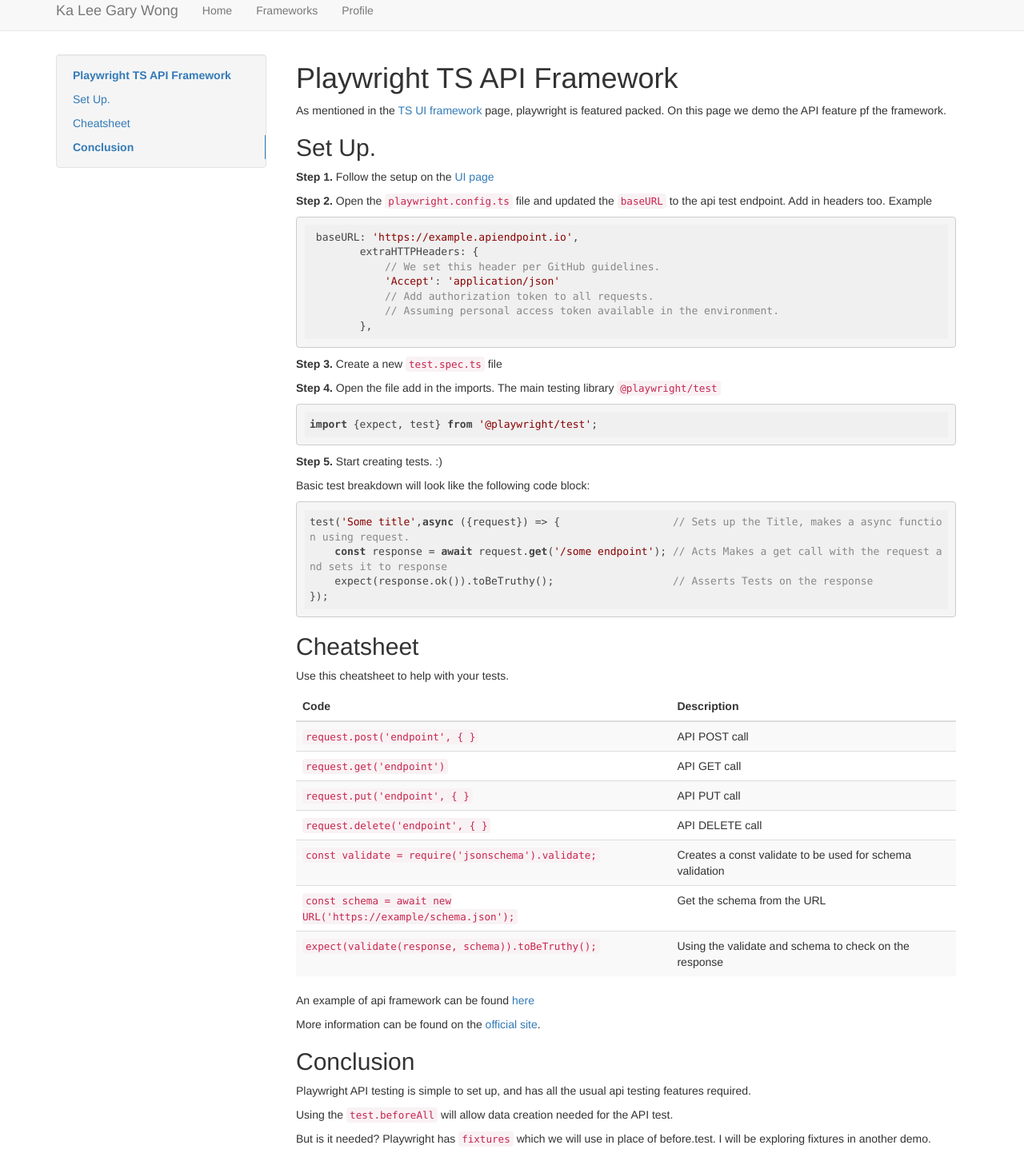
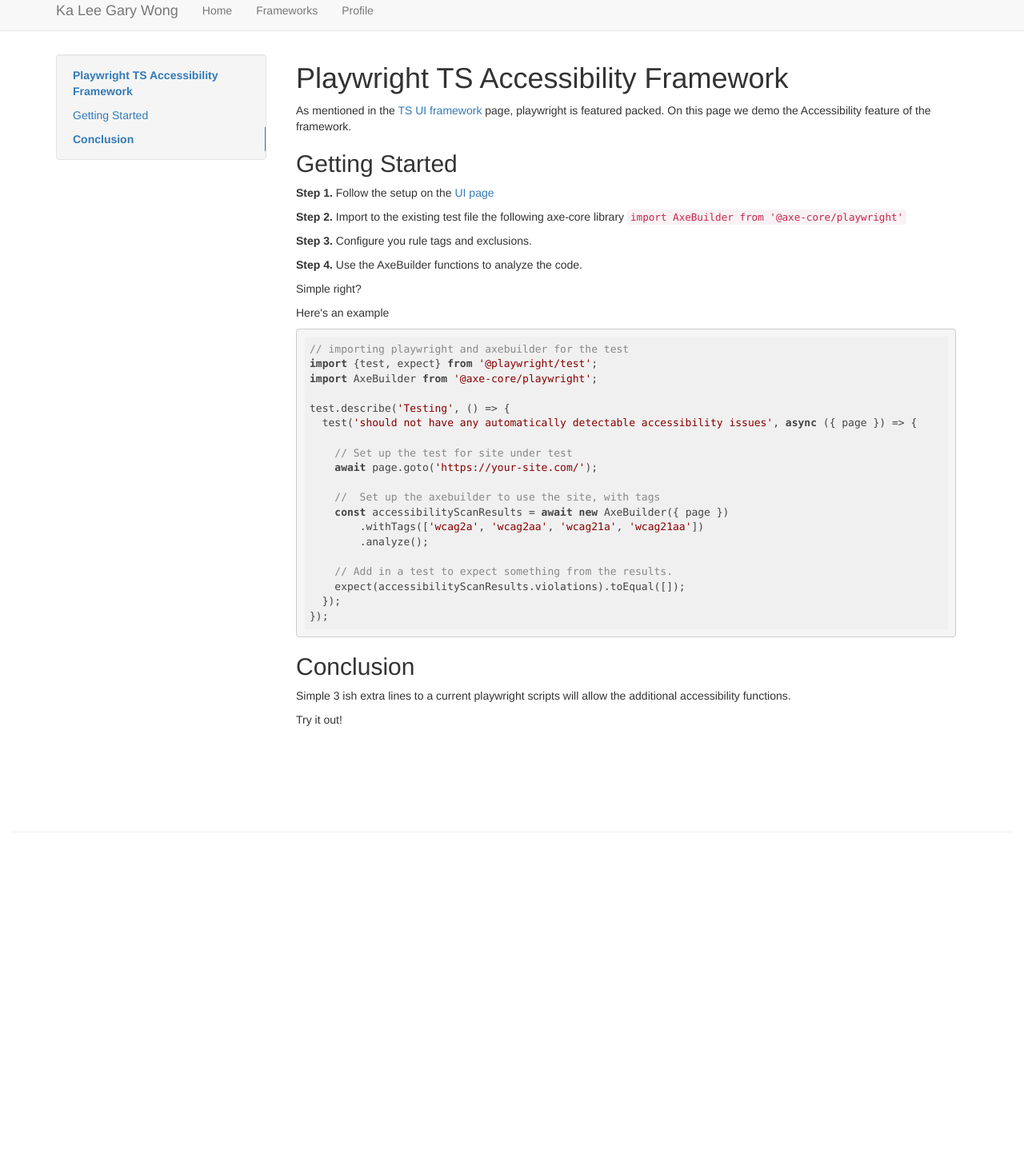
Before and after one commit to mrgklwong/mrgklwong.github.io, a plain HTML site: page playwright-ts-accessibility/index.html in a window 1280 px wide. Shown: the part 12-1449 px from the top of the page at 80% size. After the commit the page ends 1073 px from the top, so only its background shows below. Drawn offline with Linux system fonts and the light colour scheme.

Commit message:
Deployed ee082ad with MkDocs version: 1.4.2

```diff
--- a/playwright-ts-api/index.html
+++ b/playwright-ts-accessibility/index.html
@@ -6,10 +6,10 @@
         <meta name="viewport" content="width=device-width, initial-scale=1.0">
 
 
-        <link rel="canonical" href="https://mrgklwong.github.io/playwright-ts-api/">
+        <link rel="canonical" href="https://mrgklwong.github.io/playwright-ts-accessibility/">
         <link rel="shortcut icon" href="../img/favicon.ico">
 
-        <title>Playwright TS API Framework - Ka Lee Gary Wong</title>
+        <title>Playwright TS Accessibility Framework - Ka Lee Gary Wong</title>
 
         <link href="../css/bootstrap.min.css" rel="stylesheet">
         <link href="../css/font-awesome.min.css" rel="stylesheet">
@@ -111,11 +111,9 @@
 <div class="bs-sidebar hidden-print affix well" role="complementary">
     <ul class="nav bs-sidenav">
 
-        <li class="main active"><a href="#playwright-ts-api-framework">Playwright TS API Framework</a></li>
+        <li class="main active"><a href="#playwright-ts-accessibility-framework">Playwright TS Accessibility Framework</a></li>
 
-            <li><a href="#set-up">Set Up.</a></li>
-
-            <li><a href="#cheatsheet">Cheatsheet</a></li>
+            <li><a href="#getting-started">Getting Started</a></li>
 
             <li><a href="#conclusion">Conclusion</a></li>
 
@@ -126,78 +124,38 @@
 </div>
             <div class="col-md-9" role="main">
 
-<h1 id="playwright-ts-api-framework">Playwright TS API Framework</h1>
-<p>As mentioned in the <a href="../playwright-ts/">TS UI framework</a> page, playwright is featured packed. On this page we demo the API feature pf the framework.</p>
-<h2 id="set-up">Set Up.</h2>
+<h1 id="playwright-ts-accessibility-framework">Playwright TS Accessibility Framework</h1>
+<p>As mentioned in the <a href="../playwright-ts/">TS UI framework</a> page, playwright is featured packed. On this page we demo the Accessibility feature of the framework.</p>
+<h2 id="getting-started">Getting Started</h2>
 <p><strong>Step 1.</strong> Follow the setup on the <a href="../playwright-ts/">UI page</a></p>
-<p><strong>Step 2.</strong> Open the <code>playwright.config.ts</code> file and updated the <code>baseURL</code> to the api test endpoint. Add in headers too.
-Example</p>
-<pre><code> baseURL: 'https://example.apiendpoint.io',
-        extraHTTPHeaders: {
-            // We set this header per GitHub guidelines.
-            'Accept': 'application/json'
-            // Add authorization token to all requests.
-            // Assuming personal access token available in the environment.
-        },
-</code></pre>
-<p><strong>Step 3.</strong> Create a new <code>test.spec.ts</code> file</p>
-<p><strong>Step 4.</strong> Open the file add in the imports. The main testing library <code>@playwright/test</code> </p>
-<pre><code>import {expect, test} from '@playwright/test';
-</code></pre>
-<p><strong>Step 5.</strong> Start creating tests.  :)</p>
-<p>Basic test breakdown will look like the following code block:</p>
-<pre><code>test('Some title',async ({request}) =&gt; {                  // Sets up the Title, makes a async function using request.
-    const response = await request.get('/some endpoint'); // Acts Makes a get call with the request and sets it to response
-    expect(response.ok()).toBeTruthy();                   // Asserts Tests on the response
+<p><strong>Step 2.</strong> Import to the existing test file the following axe-core library <code>import AxeBuilder from '@axe-core/playwright'</code></p>
+<p><strong>Step 3.</strong> Configure you rule tags and exclusions.</p>
+<p><strong>Step 4.</strong> Use the AxeBuilder functions to analyze the code.</p>
+<p>Simple right?</p>
+<p>Here's an example </p>
+<pre><code>// importing playwright and axebuilder for the test
+import {test, expect} from '@playwright/test';
+import AxeBuilder from '@axe-core/playwright';
+
+test.describe('Testing', () =&gt; {
+  test('should not have any automatically detectable accessibility issues', async ({ page }) =&gt; {
+
+    // Set up the test for site under test
+    await page.goto('https://your-site.com/');
+
+    //  Set up the axebuilder to use the site, with tags
+    const accessibilityScanResults = await new AxeBuilder({ page })
+        .withTags(['wcag2a', 'wcag2aa', 'wcag21a', 'wcag21aa'])
+        .analyze();
+
+    // Add in a test to expect something from the results.
+    expect(accessibilityScanResults.violations).toEqual([]);
+  });
 });
 </code></pre>
-<h2 id="cheatsheet">Cheatsheet</h2>
-<p>Use this cheatsheet to help with your tests.</p>
-<table>
-<thead>
-<tr>
-<th>Code</th>
-<th>Description</th>
-</tr>
-</thead>
-<tbody>
-<tr>
-<td><code>request.post('endpoint', { }</code></td>
-<td>API POST call</td>
-</tr>
-<tr>
-<td><code>request.get('endpoint')</code></td>
-<td>API GET call</td>
-</tr>
-<tr>
-<td><code>request.put('endpoint', { }</code></td>
-<td>API PUT call</td>
-</tr>
-<tr>
-<td><code>request.delete('endpoint', { }</code></td>
-<td>API DELETE call</td>
-</tr>
-<tr>
-<td><code>const validate = require('jsonschema').validate;</code></td>
-<td>Creates a const validate to be used for schema validation</td>
-</tr>
-<tr>
-<td><code>const schema = await new URL('https://example/schema.json');</code></td>
-<td>Get the schema from the URL</td>
-</tr>
-<tr>
-<td><code>expect(validate(response, schema)).toBeTruthy();</code></td>
-<td>Using the validate and schema to check on the response</td>
-</tr>
-</tbody>
-</table>
-<p>An example of api framework can be found <a href="https://github.com/mrgklwong/playwright-ts">here</a></p>
-<p>More information can be found on the <a href="https://playwright.dev/docs/test-api-testing">official site</a>.</p>
 <h2 id="conclusion">Conclusion</h2>
-<p>Playwright API testing is simple to set up, and has all the usual api testing features required. </p>
-<p>Using the <code>test.beforeAll</code> will allow data creation needed for the API test.</p>
-<p>But is it needed? Playwright has <code>fixtures</code> which we will use in place of before.test.
-I will be exploring fixtures in another demo.</p></div>
+<p>Simple 3 ish extra lines to a current playwright scripts will allow the additional accessibility functions.</p>
+<p>Try it out!</p></div>
         </div>
 
     <footer class="col-md-12">
```
Also changed, not shown: frameworks/index.html (+3 -0 lines), search/search_index.json (+1 -1 lines), sitemap.xml (+11 -6 lines), 1 other file.
